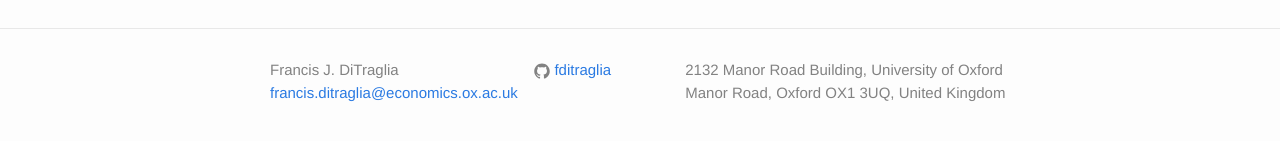
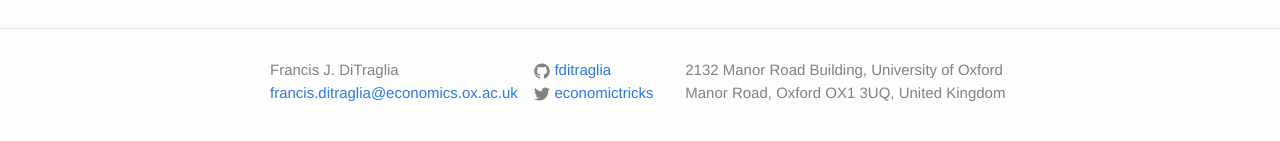
Before and after one commit to fditraglia/fditraglia.github.io, a Jekyll site: the page built from index.md, in a window 1280 px wide. Shown: the part 394-535 px from the top of the page. Built offline with Jekyll 4.4.1, drawn with Linux system fonts in a browser that asks for light colours.

Commit message:
add new twitter handle

```diff
--- a/_config.yml
+++ b/_config.yml
@@ -5,7 +5,7 @@ office: 2132 Manor Road Building, University of Oxford
 address: Manor Road, Oxford OX1 3UQ, United Kingdom
 baseurl: "" # the subpath of your site, e.g. /blog/
 url: "http://ditraglia.com" # the base hostname & protocol for your site
-twitter_username:
+twitter_username: economictricks
 github_username:  fditraglia
 
 # Build settings
```
